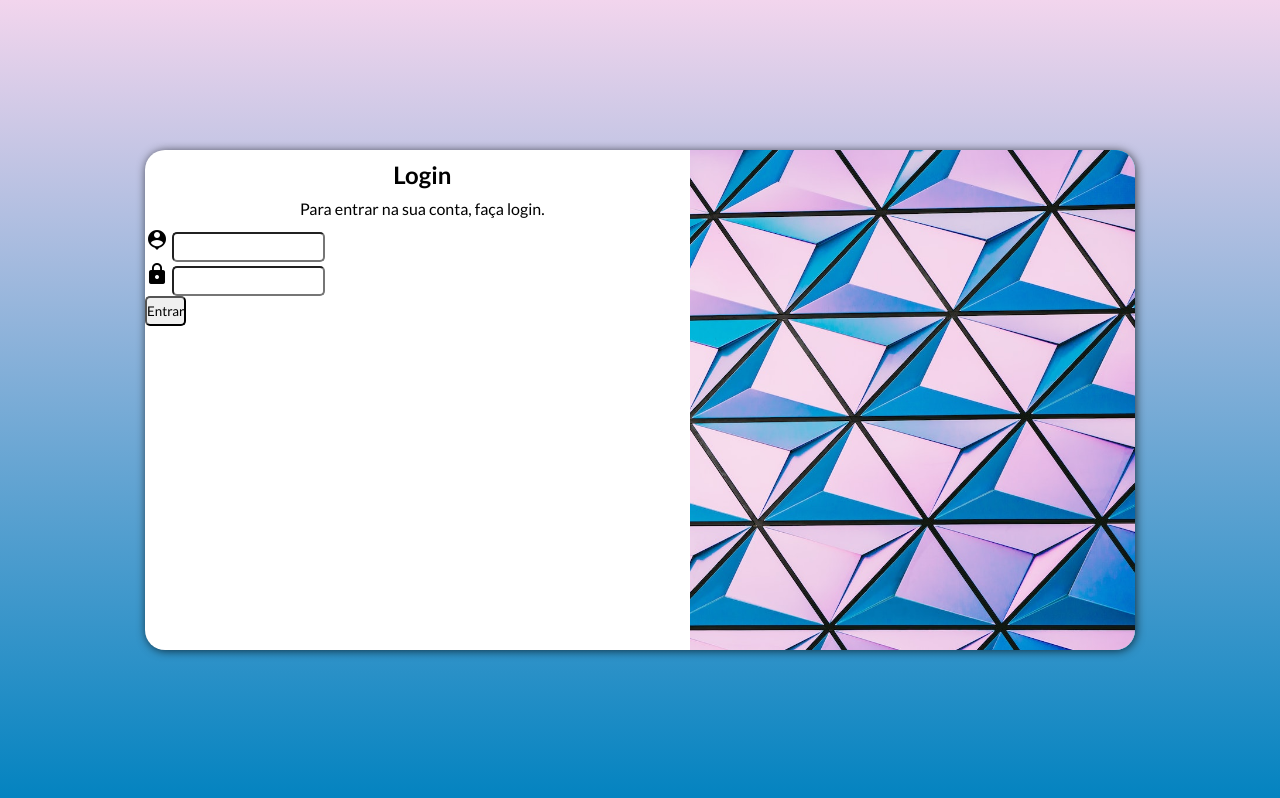
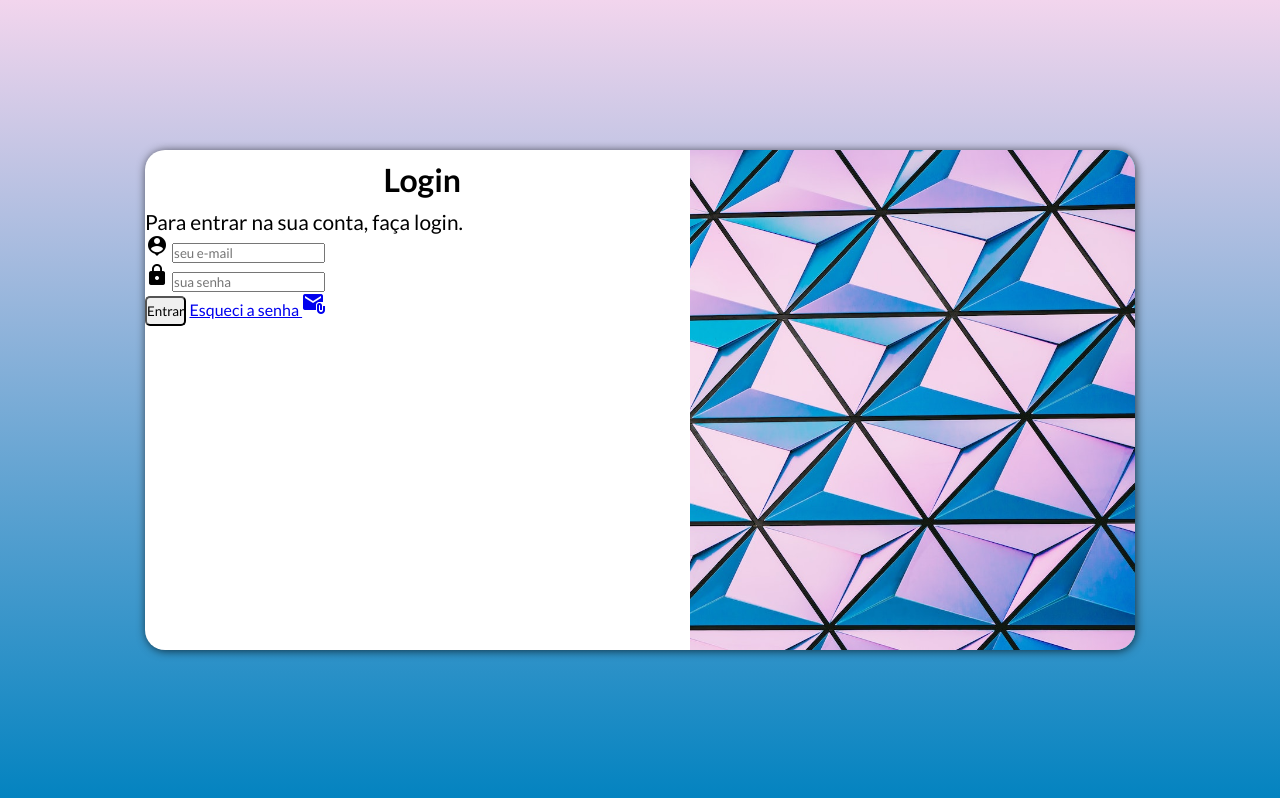
Before and after one commit to lucasviganodasilva/projeto-login, a plain HTML site: page index.html in a window 1280 px wide. Drawn offline with Linux system fonts and the light colour scheme.

Commit message:
adicionei novas configurações

```diff
--- a/estilos/media-query.css
+++ b/estilos/media-query.css
@@ -45,4 +45,12 @@
         height: 100%;
     }
 
+    div h1{
+        font-size: 2em;
+    }
+
+    div p{
+        font-size: 1.3em;
+    }
+
 }
--- a/estilos/style.css
+++ b/estilos/style.css
@@ -61,18 +61,22 @@ main{
     display: block;
     background: var(--cor3) url('../imagens/pattern.jpg') no-repeat;
     background-size: cover;
+    background-position: right top;
     height: 200px;
-    background-position: right top;
 }
 
 #formulario{
     display: block;
-    padding: 10px;
+    padding: 20px;
 }
 
-div > h1, p{
+div h1{
     text-align: center;
     margin: 10px;
+}
+
+div p{
+    font-size: 0.9em;
 }
 
 form{
--- a/index.html
+++ b/index.html
@@ -17,16 +17,21 @@
                 <h1>Login</h1>
                 <p>Para entrar na sua conta, faça login.</p>
                 <form action="login.php" method="post" autocomplete="on">
-                    <span class="material-icons">person_pin</span>
-                    <label for="iemail"></label>
-                    <input type="email" name="email" id="iemail">
-                    <br>
-                    <span class="material-icons">lock</span>
-                    <label for="isenha"></label>
-                    <input type="password" name="senha" id="isenha">
-                    <br>
+                    <div class="campo">
+                        <span class="material-icons">person_pin</span>
+                        <input type="email" name="email" id="iemail" autocomplete="email" placeholder="seu e-mail" required maxlength="30">
+                        <label for="iemail"></label>
+                    </div>
+                    <div class="campo">
+                        <span class="material-icons">lock</span>
+                        <input type="password" name="senha" id="isenha" autocomplete="current-password" placeholder="sua senha" required minlength="6" maxlength="20">
+                        <label for="isenha"></label>
+                    </div>
                     <input type="submit" value="Entrar">
-                    <br>
+                    <a href="esqueci.html">
+                        Esqueci a senha <span class="material-icons">attach_email</span>
+                    </a>
+
                 </form>
             </div>
         </section>
```
